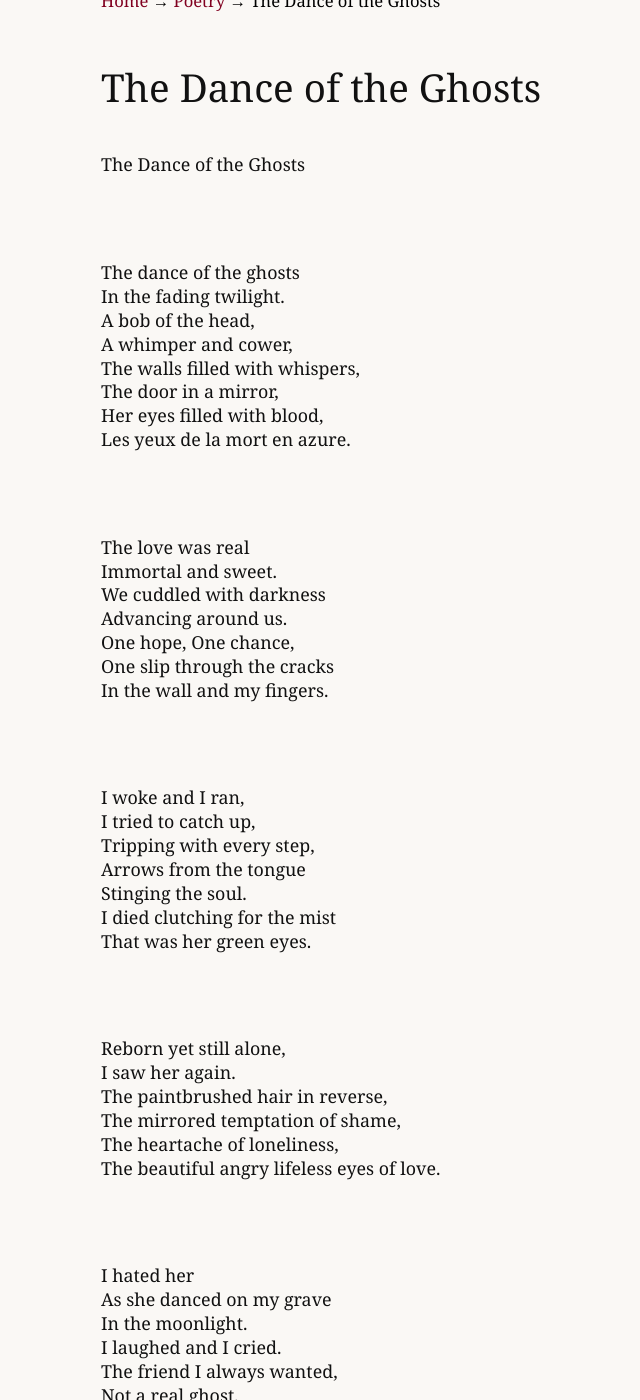
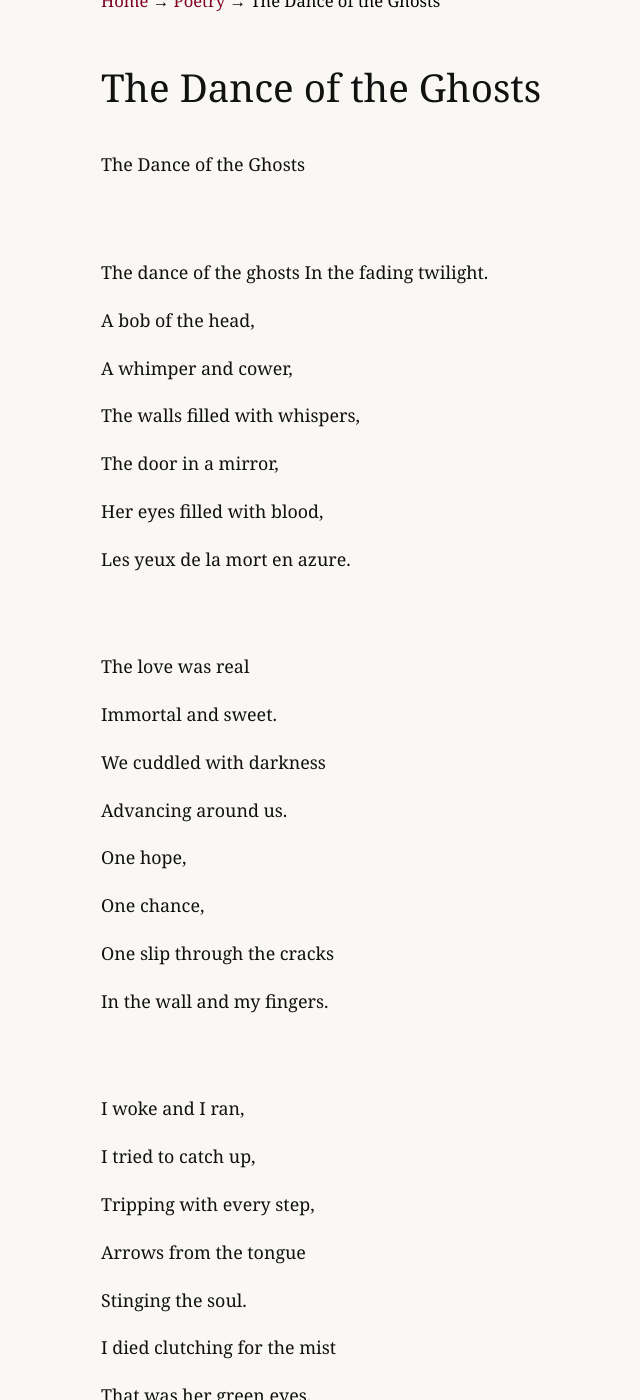
Before and after one commit to charlesvoltaire-public/charlesvoltaire-public.github.io, a Jekyll site: the page built from charles-voltaire/the-dance-of-the-ghosts.md, in a window 1280 px wide and 1400 px high, scrolled down 200 px. Shown: the whole window, without its empty margins (219-859 px from the left). Built offline with Jekyll 4.4.1, drawn with Linux system fonts in a browser that asks for light colours; some of the changed text lies outside the part shown.

Commit message:
Update the-dance-of-the-ghosts.md

```diff
--- a/charles-voltaire/the-dance-of-the-ghosts.md
+++ b/charles-voltaire/the-dance-of-the-ghosts.md
@@ -9,8 +9,7 @@ permalink: /the-dance-of-the-ghosts
 
 The Dance of the Ghosts
 
-The dance of the ghosts
-In the fading twilight.
+The dance of the ghosts In the fading twilight.
 A bob of the head,
 A whimper and cower,
 The walls filled with whispers,
@@ -22,7 +21,8 @@ The love was real
 Immortal and sweet.
 We cuddled with darkness
 Advancing around us.
-One hope, One chance,
+One hope,
+One chance,
 One slip through the cracks
 In the wall and my fingers.
 
@@ -57,9 +57,9 @@ Forever and ever,
 And adorning my tomb,
 Is her beautiful dance,
 The inscription which writes,
-“Give me one ghost in place of another.”
+"Give me one ghost in place of another."
 
-- Voltaire
+* Voltaire
 
 This work was originally released under a Creative Commons Attribution 4.0 International License (CC BY 4.0).
 
```
